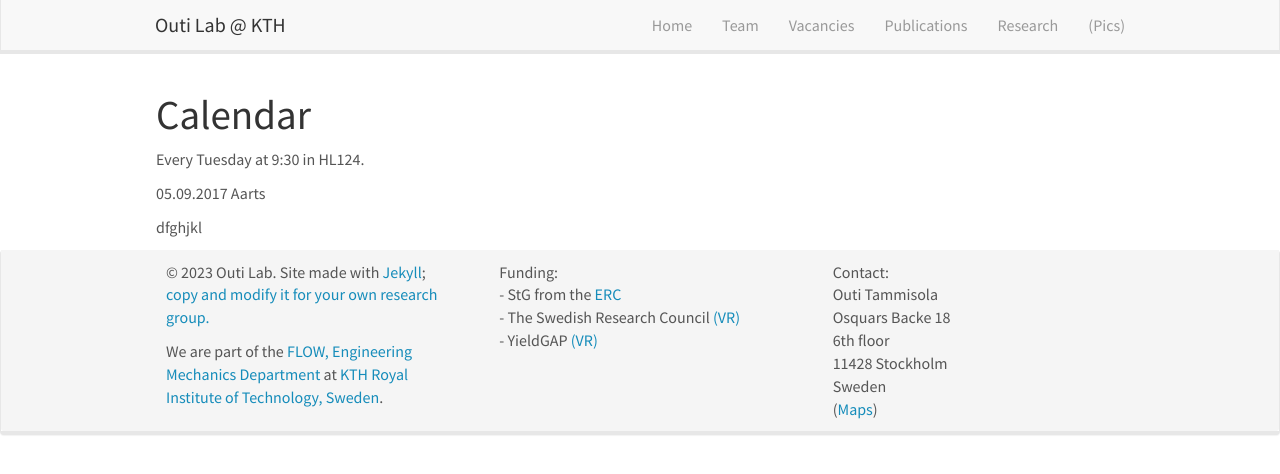
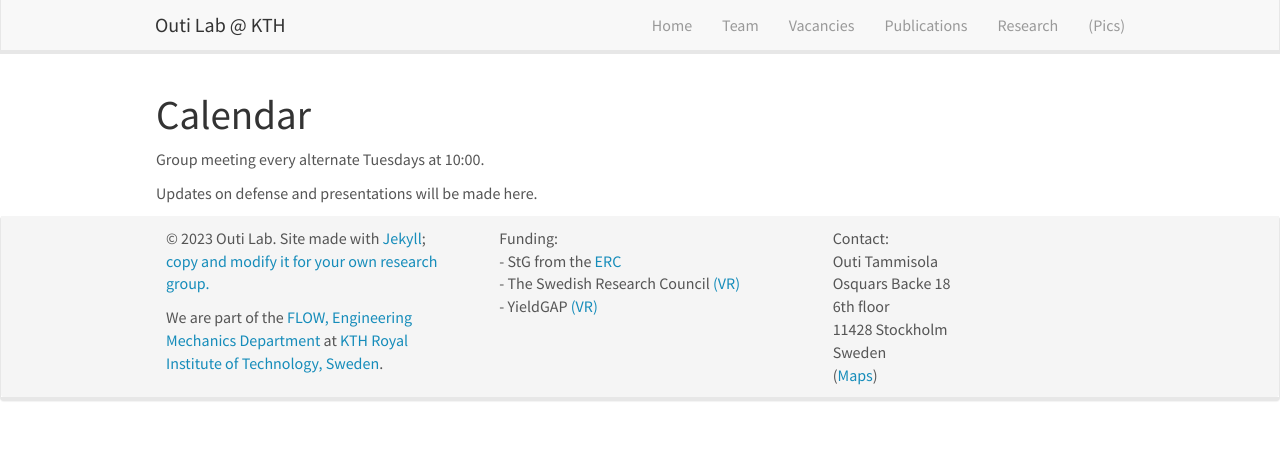
Before and after one commit to KTH-Complex-fluids-group/outilab, a Jekyll site: the page built from _pages/calendar.md, in a window 1280 px wide. Shown: the top 474 px of the page. Built offline with Jekyll 4.4.1, drawn with Linux system fonts in a browser that asks for light colours; nearby versions of some CDN libraries.

Commit message:
Change: calendar

```diff
--- a/_pages/mini_lecture_series.md
+++ b/_pages/calendar.md
@@ -8,8 +8,6 @@ permalink: /aoa.html
 
 # Calendar
 
-Every Tuesday at 9:30 in HL124.
+Group meeting every alternate Tuesdays at 10:00.
 
-05.09.2017 Aarts
-
-dfghjkl
+Updates on defense and presentations will be made here.
```
